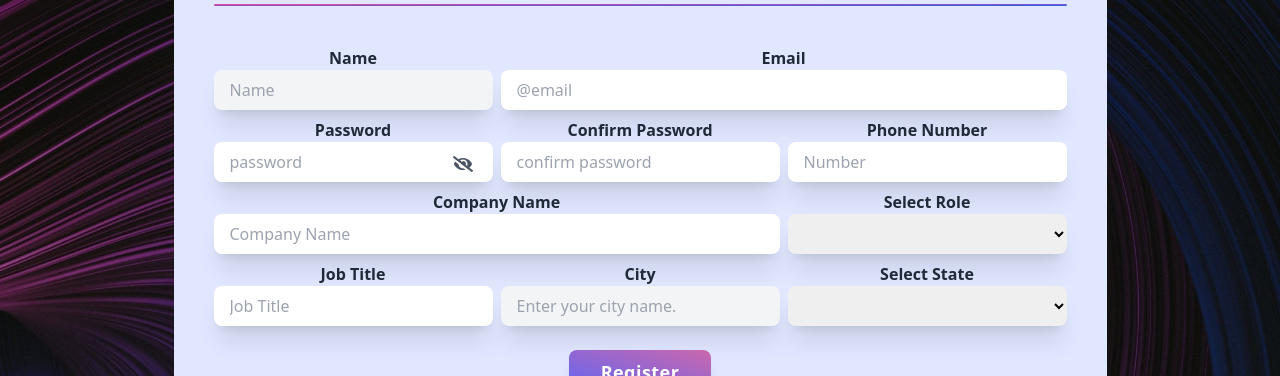
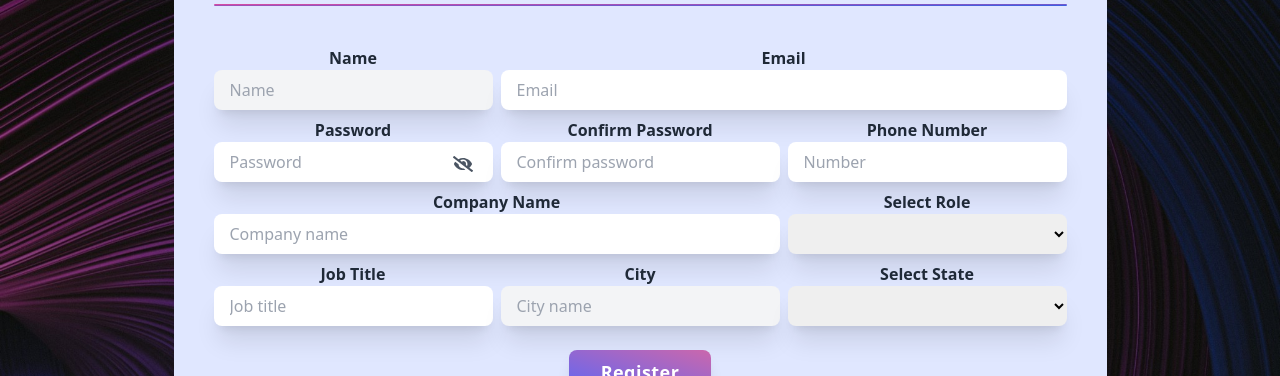
Before and after one commit to ProcureN/procureN-frontend, a React (Create React App) app in the folder frontend/: page /signup in a window 1280 px wide. Shown: the part 238-614 px from the top of the page. Built offline with nearby package versions, Linux system fonts and the light colour scheme; the HTML template or start-up script is replaced by a standard one; what pdfmake, prettier-plugin-tailwindcss would draw is missing.

Commit message:
placeholder changed

```diff
--- a/frontend/src/Pages/Login.jsx
+++ b/frontend/src/Pages/Login.jsx
@@ -100,7 +100,7 @@ const Login = () => {
                   type='text'
                   name='email'
                   id='email'
-                  placeholder='Enter your email here.'
+                  placeholder='Enter your email here'
                 />
               </div>
               <div className='mt-2'>
@@ -124,7 +124,7 @@ const Login = () => {
                     type={showPassword ? 'text' : 'password'}
                     name='password'
                     id='password'
-                    placeholder='Enter your password here.'
+                    placeholder='Enter your password here'
                   />
                   <div
                     onClick={() => setShowPassword(!showPassword)}
--- a/frontend/src/Pages/Otp.js
+++ b/frontend/src/Pages/Otp.js
@@ -96,7 +96,7 @@ const Otp = () => {
                       type='text'
                       name='email'
                       id='email'
-                      placeholder='Enter your email here.'
+                      placeholder='Enter your email here'
                     />
                     <ErrorMessage
                       name='email'
@@ -118,7 +118,7 @@ const Otp = () => {
                       type='number'
                       name='otp'
                       id='otp'
-                      placeholder='Enter your OTP here.'
+                      placeholder='Enter your OTP here'
                     />
                     {/* <ErrorMessage
                       name='otp'
@@ -191,7 +191,7 @@ const Otp = () => {
                       type='text'
                       name='email'
                       id='email'
-                      placeholder='Enter your email here.'
+                      placeholder='Enter your email here'
                     />
                     <ErrorMessage
                       name='email'
--- a/frontend/src/Pages/PasswordRest.jsx
+++ b/frontend/src/Pages/PasswordRest.jsx
@@ -100,7 +100,7 @@ const PasswordRest = () => {
                     type={showPassword ? 'text' : 'password'}
                     name='password'
                     id='password'
-                    placeholder='Enter your password here.'
+                    placeholder='Enter your password here'
                   />
                   <div
                     onClick={() => setShowPassword(!showPassword)}
@@ -134,7 +134,7 @@ const PasswordRest = () => {
                     type='password'
                     name='passwordConfirm'
                     id='passwordConfirm'
-                    placeholder='Enter your password here.'
+                    placeholder='Enter your password here'
                   />
                   {/* <div
                     onClick={() => setShowPassword(!showPassword)}
--- a/frontend/src/Pages/Singup.jsx
+++ b/frontend/src/Pages/Singup.jsx
@@ -213,7 +213,7 @@ const Signup = () => {
                     type='email'
                     name='email'
                     id='email'
-                    placeholder='@email'
+                    placeholder='Email'
                   />
 
                   <ErrorMessage
@@ -237,7 +237,7 @@ const Signup = () => {
                       type={showPassword ? 'text' : 'password'}
                       name='password'
                       id='password'
-                      placeholder='password'
+                      placeholder='Password'
                     />
                     <div
                       onClick={() => setShowPassword(!showPassword)}
@@ -270,7 +270,7 @@ const Signup = () => {
                     type='password'
                     name='passwordConfirm'
                     id='confirm'
-                    placeholder='confirm password'
+                    placeholder='Confirm password'
                   />
 
                   <ErrorMessage
@@ -313,7 +313,7 @@ const Signup = () => {
                     type='text'
                     name='company'
                     id='company'
-                    placeholder='Company Name'
+                    placeholder='Company name'
                   />
                   <ErrorMessage
                     name='company'
@@ -358,7 +358,7 @@ const Signup = () => {
                     type='text'
                     name='jobTitle'
                     id='jobTitle'
-                    placeholder='Job Title'
+                    placeholder='Job title'
                   />
                   <ErrorMessage
                     name='jobTitle'
@@ -380,7 +380,7 @@ const Signup = () => {
                     type='text'
                     name='city'
                     id='city'
-                    placeholder='Enter your city name.'
+                    placeholder='City name'
                   />
                   <ErrorMessage
                     name='city'
--- a/frontend/src/components/Dashboard/Admin/pages/Modals/ModalUpdate.jsx
+++ b/frontend/src/components/Dashboard/Admin/pages/Modals/ModalUpdate.jsx
@@ -190,7 +190,7 @@ const ModalUpdate = ({ visible, onClose, initialValues, setSub }) => {
                     type='text'
                     name='otherProduct'
                     id='otherProduct'
-                    placeholder='Enter Other Product Name'
+                    placeholder='Enter other product name'
                   />
                   <ErrorMessage
                     name='otherProduct'
@@ -251,7 +251,7 @@ const ModalUpdate = ({ visible, onClose, initialValues, setSub }) => {
                     type='text'
                     name='email'
                     id='email'
-                    placeholder='Enter your email address.'
+                    placeholder='Enter your email address'
                   />
                   <ErrorMessage
                     name='email'
@@ -271,7 +271,7 @@ const ModalUpdate = ({ visible, onClose, initialValues, setSub }) => {
                     type='text'
                     name='contact'
                     id='contact'
-                    placeholder='Enter your phone number.'
+                    placeholder='Enter your phone number'
                   />
                   <ErrorMessage
                     name='contact'
@@ -313,7 +313,7 @@ const ModalUpdate = ({ visible, onClose, initialValues, setSub }) => {
                     type='text'
                     name='city'
                     id='city'
-                    placeholder='Enter your city name. '
+                    placeholder='Enter your city name'
                   />
 
                   <ErrorMessage
@@ -384,7 +384,7 @@ const ModalUpdate = ({ visible, onClose, initialValues, setSub }) => {
                     type='text'
                     name='shippingPincode'
                     id='shippingPincode'
-                    placeholder='Enter your city pincode.'
+                    placeholder='Enter your city pincode'
                   />
                   <ErrorMessage
                     name='shippingPincode'
--- a/frontend/src/components/Dashboard/Admin/pages/Modals/ModalUpdateUser.jsx
+++ b/frontend/src/components/Dashboard/Admin/pages/Modals/ModalUpdateUser.jsx
@@ -200,7 +200,7 @@ const ModalUpdateUser = ({ visible, onClose, initialValues, setSub }) => {
                     type='text'
                     name='company'
                     id='company'
-                    placeholder='Company Name'
+                    placeholder='Company name'
                   />
                   <ErrorMessage
                     name='company'
@@ -243,7 +243,7 @@ const ModalUpdateUser = ({ visible, onClose, initialValues, setSub }) => {
                     type='text'
                     name='jobTitle'
                     id='jobTitle'
-                    placeholder='Job Title'
+                    placeholder='Job title'
                   />
                   <ErrorMessage
                     name='jobTitle'
@@ -264,7 +264,7 @@ const ModalUpdateUser = ({ visible, onClose, initialValues, setSub }) => {
                     type='text'
                     name='city'
                     id='city'
-                    placeholder='Enter your city name.'
+                    placeholder='Enter your city name'
                   />
                   <ErrorMessage
                     name='city'
--- a/frontend/src/components/Dashboard/User/pages/Enquiry.jsx
+++ b/frontend/src/components/Dashboard/User/pages/Enquiry.jsx
@@ -183,7 +183,7 @@ const Enquiry = () => {
                     type='text'
                     name='otherProduct'
                     id='otherProduct'
-                    placeholder='Enter Other Product Name'
+                    placeholder='Enter other product name'
                   />
                   <ErrorMessage
                     name='otherProduct'
@@ -244,7 +244,7 @@ const Enquiry = () => {
                     type='text'
                     name='email'
                     id='email'
-                    placeholder='Enter your email address.'
+                    placeholder='Enter your email address'
                   />
                   <ErrorMessage
                     name='email'
@@ -264,7 +264,7 @@ const Enquiry = () => {
                     type='text'
                     name='contact'
                     id='contact'
-                    placeholder='Enter your phone number.'
+                    placeholder='Enter your phone number'
                   />
                   <ErrorMessage
                     name='contact'
@@ -306,7 +306,7 @@ const Enquiry = () => {
                     type='text'
                     name='city'
                     id='city'
-                    placeholder='Enter your city name. '
+                    placeholder='Enter your city name'
                   />
 
                   <ErrorMessage
@@ -377,7 +377,7 @@ const Enquiry = () => {
                     type='text'
                     name='shippingPincode'
                     id='shippingPincode'
-                    placeholder='Enter your city pincode.'
+                    placeholder='Enter your city pincode'
                   />
                   <ErrorMessage
                     name='shippingPincode'
```
Also changed, not shown: frontend/src/components/Dashboard/Admin/pages/Modals/ModalUpdateProduct.jsx (+7 -7 lines), frontend/src/components/Dashboard/Manufacturer/pages/AddProduct.jsx (+7 -7 lines).
